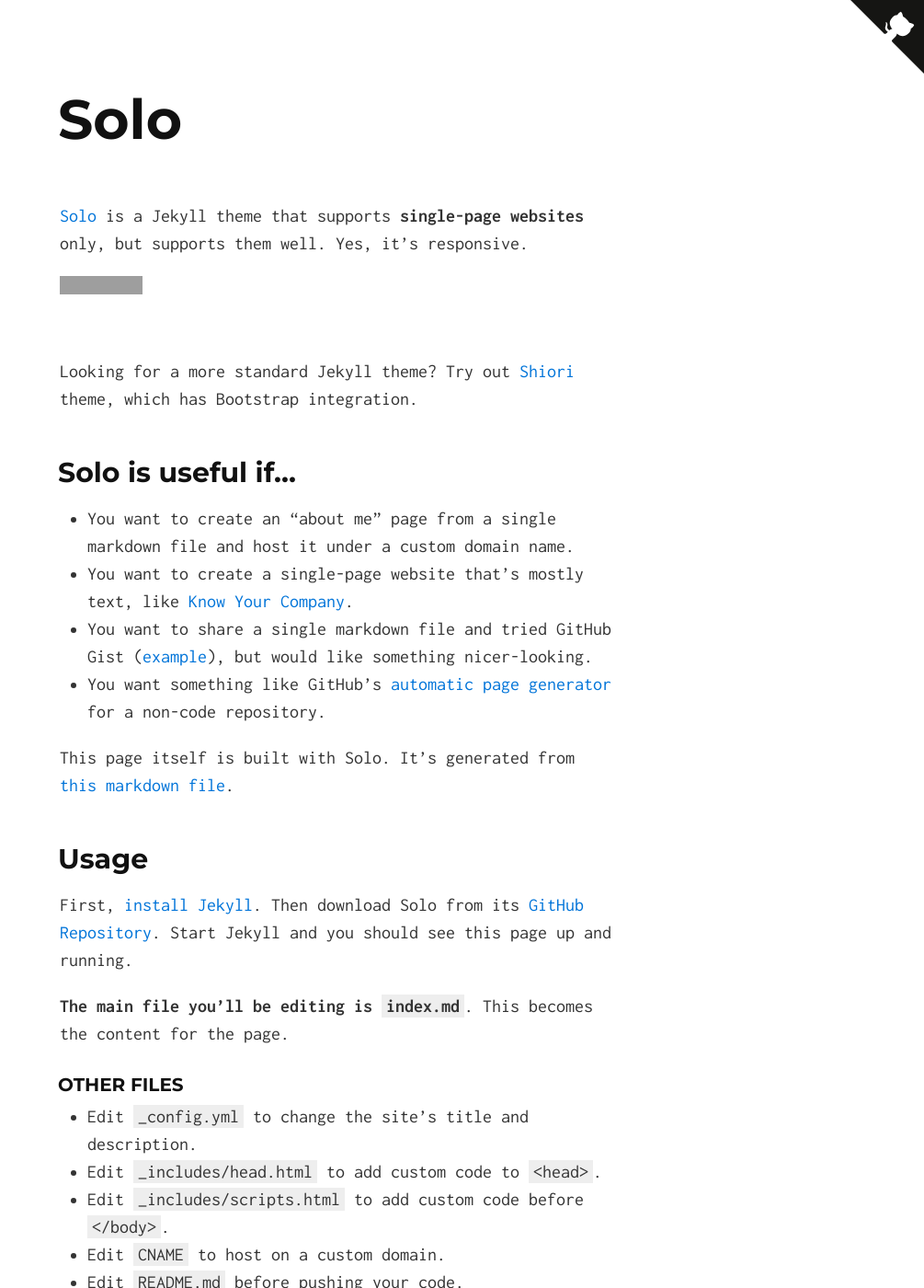
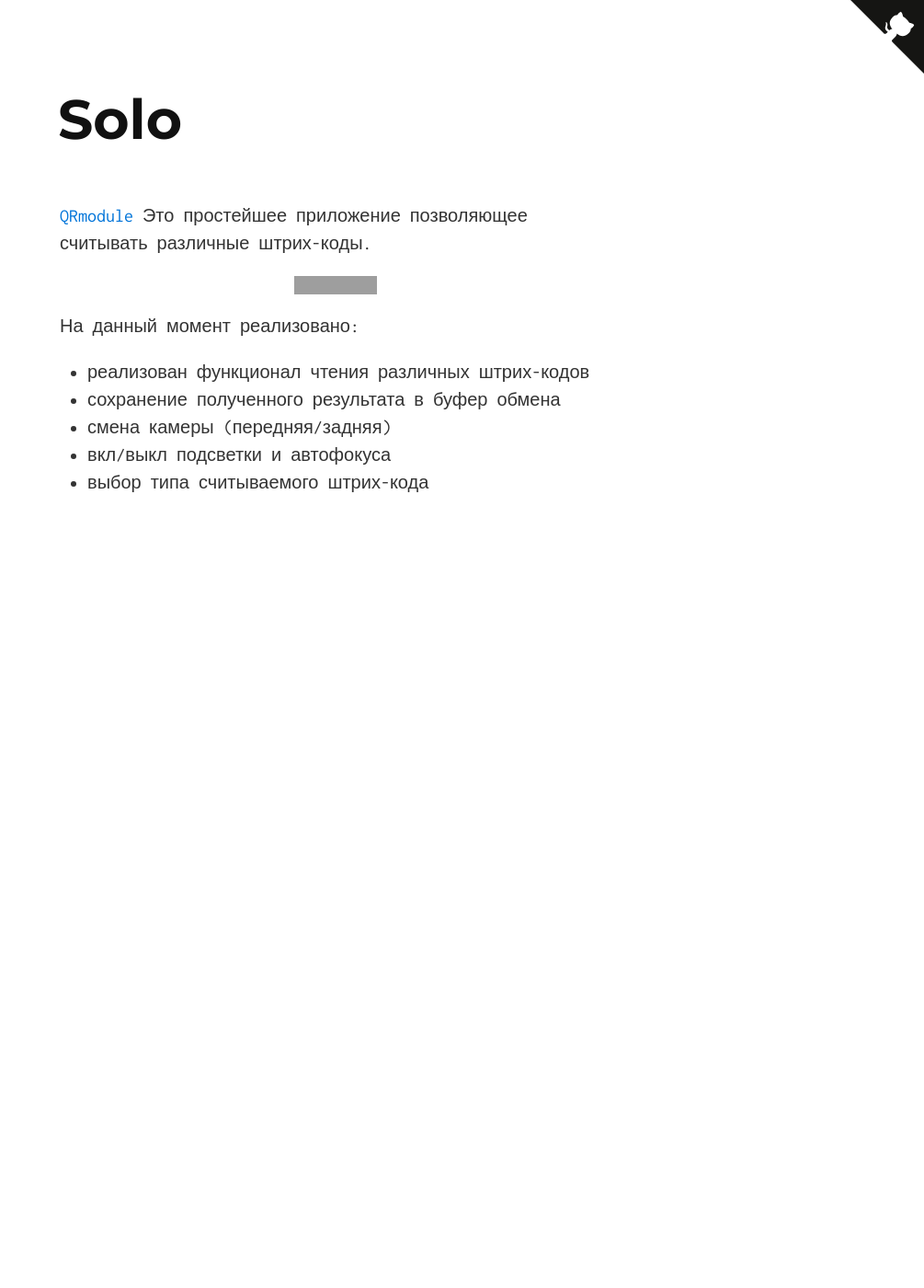
Before and after one commit to FireCat1987/QRmoduleApp, a Jekyll site: the page built from index.md, in a window 1280 px wide and 1400 px high. Shown: the whole window at 92% size, without its empty margins (275-1280 px from the left). Built offline with Jekyll 4.4.1, drawn with Linux system fonts in a browser that asks for light colours; some of the changed text lies outside the part shown; grey boxes are pictures that could not be loaded.

Commit message:
Update index.md

```diff
--- a/index.md
+++ b/index.md
@@ -2,62 +2,16 @@
 layout: default
 ---
 
-[Solo](http://chibicode.github.io/solo) is a Jekyll theme that supports **single-page websites** only, but supports them well. Yes, it's responsive.
+[QRmodule](/build/qrmodule.apk) Это простейшее приложение позволяющее считывать различные штрих-коды.
 
-<iframe src="https://ghbtns.com/github-btn.html?user=chibicode&amp;repo=solo&amp;type=watch&amp;count=true&amp;size=large"
-  allowtransparency="true" frameborder="0" scrolling="0" width="170" height="30"></iframe><br/>
+[![Build Status](https://travis-ci.org/FireCat1987/QRmoduleApp.svg?branch=master)](https://travis-ci.org/FireCat1987/QRmoduleApp)
 
-Looking for a more standard Jekyll theme? Try out [Shiori](http://github.com/ellekasai/shiori) theme, which has Bootstrap integration.
+На данный момент реализовано:
+- реализован функционал чтения различных штрих-кодов
+- сохранение полученного результата в буфер обмена
+- смена камеры (передняя/задняя)
+- вкл/выкл подсветки и автофокуса
+- выбор типа считываемого штрих-кода
 
-## Solo is useful if...
 
-* You want to create an "about me" page from a single markdown file and host it under a custom domain name.
-* You want to create a single-page website that's mostly text, like [Know Your Company](https://knowyourcompany.com/).
-* You want to share a single markdown file and tried GitHub Gist ([example](https://gist.github.com/dypsilon/5819504)), but would like something nicer-looking.
-* You want something like GitHub's [automatic page generator](http://pages.github.com/) for a non-code repository.
-
-This page itself is built with Solo. It's generated from [this markdown file](https://github.com/chibicode/solo/blob/gh-pages/_includes/index.md).
-
-## Usage
-
-First, [install Jekyll](http://jekyllrb.com/docs/installation/). Then download Solo from its [GitHub Repository](https://github.com/chibicode/solo). Start Jekyll and you should see this page up and running.
-
-**The main file you'll be editing is `index.md`**. This becomes the content for the page.
-
-### Other Files
-
-* Edit `_config.yml` to change the site's title and description.
-* Edit `_includes/head.html` to add custom code to `<head>`.
-* Edit `_includes/scripts.html` to add custom code before `</body>`.
-* Edit `CNAME` to host on a custom domain.
-* Edit `README.md` before pushing your code.
-
-### Don't use `<h1>` tags
-
-Wthin `index.md`, do not use `<h1>` tags - `<h1>` is reserved for the site title.
-
-### Supported Tags
-
-Solo supports lists, `<hr>`s, `<table>`s,
-
-> blockquotes, and...
-
-~~~html
-<pre>code blocks with syntax highlighting.</pre>
-~~~
-
-### Keep Solo up to date
-
-Instead of downloading, you can [fork Solo](https://github.com/chibicode/solo/fork) and use the "upstream" strategy described on [this page](https://help.github.com/articles/fork-a-repo) to keep Solo up to date.
-
-## Author
-
-Shu Uesugi ([Twitter](http://twitter.com/chibicode)/[GitHub](http://github.com/chibicode)/[G+](https://plus.google.com/110325199858284431541?rel=author)).
-
-![Shu Uesugi](https://www.gravatar.com/avatar/b868d84bbe2ed30ec45c9253e1c1cefe.jpg?s=200)
-
-### License
-
-[MIT License](http://chibicode.mit-license.org/)
-
-<a href="https://github.com/chibicode/solo" class="github-corner"><svg width="80" height="80" viewBox="0 0 250 250" style="fill:#151513; color:#fff; position: absolute; top: 0; border: 0; right: 0;"><path d="M0,0 L115,115 L130,115 L142,142 L250,250 L250,0 Z"></path><path d="M128.3,109.0 C113.8,99.7 119.0,89.6 119.0,89.6 C122.0,82.7 120.5,78.6 120.5,78.6 C119.2,72.0 123.4,76.3 123.4,76.3 C127.3,80.9 125.5,87.3 125.5,87.3 C122.9,97.6 130.6,101.9 134.4,103.2" fill="currentColor" style="transform-origin: 130px 106px;" class="octo-arm"></path><path d="M115.0,115.0 C114.9,115.1 118.7,116.5 119.8,115.4 L133.7,101.6 C136.9,99.2 139.9,98.4 142.2,98.6 C133.8,88.0 127.5,74.4 143.8,58.0 C148.5,53.4 154.0,51.2 159.7,51.0 C160.3,49.4 163.2,43.6 171.4,40.1 C171.4,40.1 176.1,42.5 178.8,56.2 C183.1,58.6 187.2,61.8 190.9,65.4 C194.5,69.0 197.7,73.2 200.1,77.6 C213.8,80.2 216.3,84.9 216.3,84.9 C212.7,93.1 206.9,96.0 205.4,96.6 C205.1,102.4 203.0,107.8 198.3,112.5 C181.9,128.9 168.3,122.5 157.7,114.1 C157.9,116.9 156.7,120.9 152.7,124.9 L141.0,136.5 C139.8,137.7 141.6,141.9 141.8,141.8 Z" fill="currentColor" class="octo-body"></path></svg></a><style>.github-corner:hover .octo-arm{animation:octocat-wave 560ms ease-in-out}@keyframes octocat-wave{0%,100%{transform:rotate(0)}20%,60%{transform:rotate(-25deg)}40%,80%{transform:rotate(10deg)}}@media (max-width:500px){.github-corner:hover .octo-arm{animation:none}.github-corner .octo-arm{animation:octocat-wave 560ms ease-in-out}}</style>
+<a href="https://github.com/FireCat1987/QRmoduleApp" class="github-corner"><svg width="80" height="80" viewBox="0 0 250 250" style="fill:#151513; color:#fff; position: absolute; top: 0; border: 0; right: 0;"><path d="M0,0 L115,115 L130,115 L142,142 L250,250 L250,0 Z"></path><path d="M128.3,109.0 C113.8,99.7 119.0,89.6 119.0,89.6 C122.0,82.7 120.5,78.6 120.5,78.6 C119.2,72.0 123.4,76.3 123.4,76.3 C127.3,80.9 125.5,87.3 125.5,87.3 C122.9,97.6 130.6,101.9 134.4,103.2" fill="currentColor" style="transform-origin: 130px 106px;" class="octo-arm"></path><path d="M115.0,115.0 C114.9,115.1 118.7,116.5 119.8,115.4 L133.7,101.6 C136.9,99.2 139.9,98.4 142.2,98.6 C133.8,88.0 127.5,74.4 143.8,58.0 C148.5,53.4 154.0,51.2 159.7,51.0 C160.3,49.4 163.2,43.6 171.4,40.1 C171.4,40.1 176.1,42.5 178.8,56.2 C183.1,58.6 187.2,61.8 190.9,65.4 C194.5,69.0 197.7,73.2 200.1,77.6 C213.8,80.2 216.3,84.9 216.3,84.9 C212.7,93.1 206.9,96.0 205.4,96.6 C205.1,102.4 203.0,107.8 198.3,112.5 C181.9,128.9 168.3,122.5 157.7,114.1 C157.9,116.9 156.7,120.9 152.7,124.9 L141.0,136.5 C139.8,137.7 141.6,141.9 141.8,141.8 Z" fill="currentColor" class="octo-body"></path></svg></a><style>.github-corner:hover .octo-arm{animation:octocat-wave 560ms ease-in-out}@keyframes octocat-wave{0%,100%{transform:rotate(0)}20%,60%{transform:rotate(-25deg)}40%,80%{transform:rotate(10deg)}}@media (max-width:500px){.github-corner:hover .octo-arm{animation:none}.github-corner .octo-arm{animation:octocat-wave 560ms ease-in-out}}</style>
```
